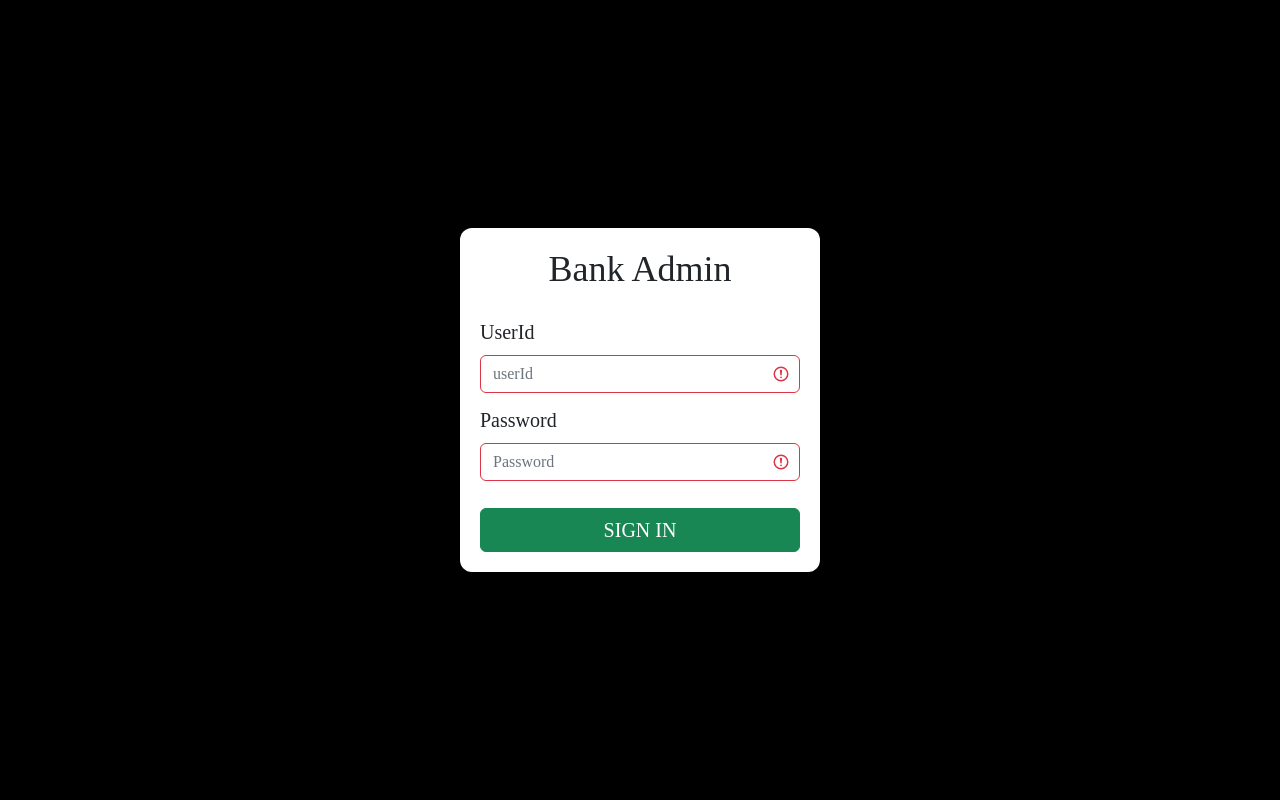
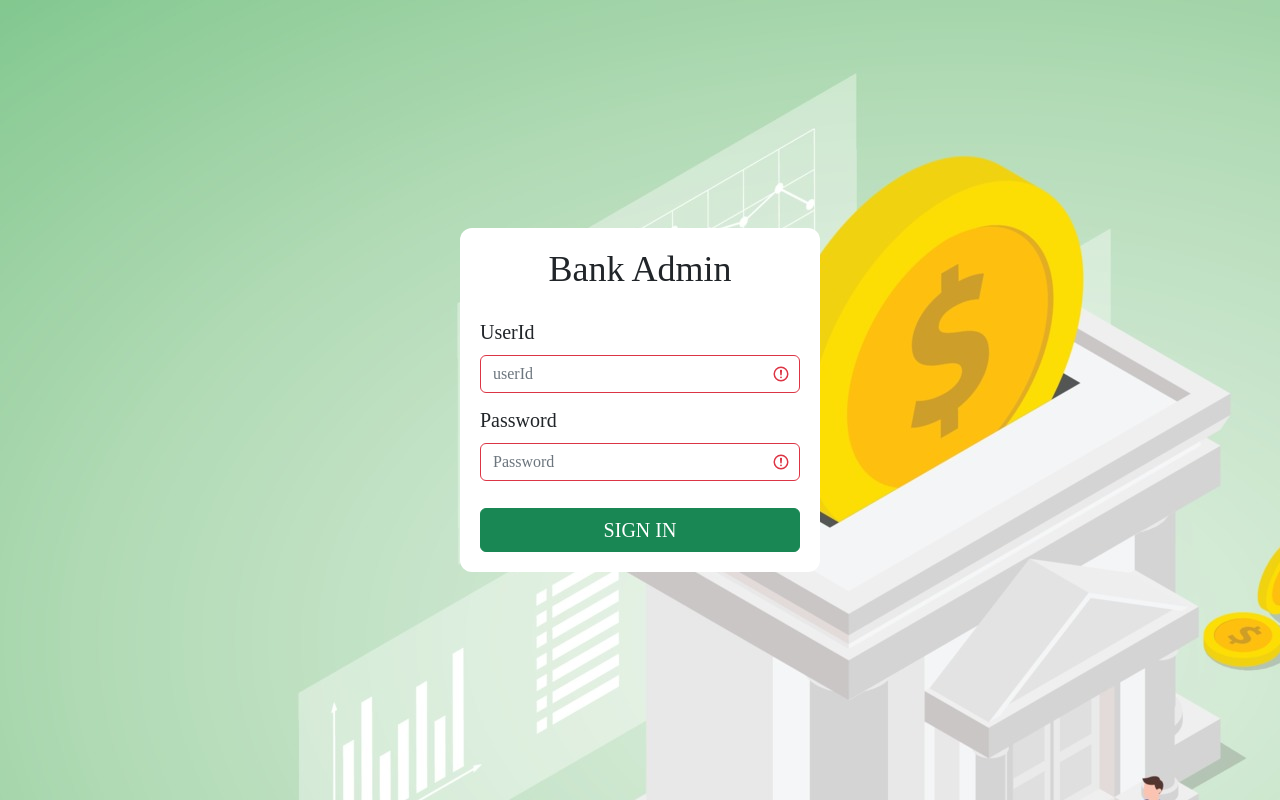
Before and after one commit to hritikbhandari/bank-admin-management-frontend, a React (Create React App) app: page /login in a window 1280 px wide. Built offline with nearby package versions, Linux system fonts and the light colour scheme.

Commit message:
Added comment and background image.

```diff
--- a/src/components/Branch/Branch.js
+++ b/src/components/Branch/Branch.js
@@ -33,12 +33,15 @@ const Branch=props =>
           setIsLoggedin(true)
         }
         try{
+
+          //using set to avoid duplicates
           let {data}= await getAllBranch();
           let tempCity = new Set();
           data.map(branch => {
             tempCity.add(branch.branchCity);
           });
 
+          //creating option for dropdown
           let tempOptions = [];
           [...tempCity].map(city => {
             tempOptions.push({
--- a/src/components/Branch/branch.css
+++ b/src/components/Branch/branch.css
@@ -9,7 +9,7 @@
     display: flex;
     align-items: center;
     justify-content: center;
-    background:black;
+    background-image: url('../../screenshots/434_generated.jpg');
     font-family: cursive;
 
 }
--- a/src/components/CustomerAccount/CustomerAccount.js
+++ b/src/components/CustomerAccount/CustomerAccount.js
@@ -22,7 +22,7 @@ const CustomerAccount=props=>
     const [accountStatusOptions, setAccountStatusOptions] = useState([]);
     const[err,setError]=useState('')
     const navigate = useNavigate();
-    const [isLoggedin, setIsLoggedin] = useState(false);
+    const [isLoggedin, setIsLoggedin] = useState(false);//It is used to validate every component rendering
 
         const BranchHandler=(selectedOption)=>{
             setBranchId(selectedOption.value);
@@ -39,6 +39,8 @@ const CustomerAccount=props=>
             console.log("Branch Handle",selectedOption.value);
         }
         const init=async()=>{
+
+            //setting option for dropdown
             const tempAccountType = [{
                     "value": "Current",
                     "label": "Current"
--- a/src/components/CustomerAccount/customer-account.css
+++ b/src/components/CustomerAccount/customer-account.css
@@ -9,7 +9,7 @@
     display: flex;
     align-items: center;
     justify-content: center;
-    background:black;
+    background-image: url('../../screenshots/434_generated.jpg');
     overflow: auto;
     font-family: cursive;
 }
--- a/src/components/CustomerDetails/Customer.js
+++ b/src/components/CustomerDetails/Customer.js
@@ -14,7 +14,7 @@ const Customer = props => {
     const [loadFlag, setLoadFlag] = useState(true);
     const [isLoggedin, setIsLoggedin] = useState(false);
 
-
+    //This method is used to load data by api calling
     const loadData = async () => {
         try {
             const {status, data} = await getAllCustomerAccount();
--- a/src/components/Dashboard/Dashboard.js
+++ b/src/components/Dashboard/Dashboard.js
@@ -1,38 +1,41 @@
-import React from 'react';
+import React from "react";
 
-import './dashboard.css'
-import { Link ,useNavigate } from "react-router-dom";
-const Dashboard = props => {
+import "./dashboard.css";
+import { Link, useNavigate } from "react-router-dom";
+const Dashboard = (props) => {
+  const navigate = useNavigate();
 
-
-  const navigate = useNavigate();
+  //To clear the current session
   const logout = () => {
-    console.log("log out user")
-    localStorage.removeItem('token-info');
-    navigate("/")
-
+    console.log("log out user");
+    localStorage.removeItem("token-info");
+    navigate("/");
   };
   return (
-  <>
-  {
-   console.log(localStorage.getItem("token-info"))
-  }
     <div>
       <ul>
-   <li><Link to="/customers">Customers</Link></li>
-    <li><Link to="/branchs">Branch Details</Link></li>
-    <li><Link to="/add-account">Add Account</Link></li>
-    <li><Link to="/add-branch">Add Branch</Link></li>
-    <li class="logout"><Link to="/" onClick={logout}>Logout</Link></li>
-
+        <li>
+          <Link to="/customers">Customers</Link>
+        </li>
+        <li>
+          <Link to="/branchs">Branch Details</Link>
+        </li>
+        <li>
+          <Link to="/add-account">Add Account</Link>
+        </li>
+        <li>
+          <Link to="/add-branch">Add Branch</Link>
+        </li>
+        <li class="logout">
+          <Link to="/" onClick={logout}>
+            Logout
+          </Link>
+        </li>
       </ul>
     </div>
-  </>
   );
 };
 
-Dashboard.propTypes = {
-
-};
+Dashboard.propTypes = {};
 
 export default Dashboard;
--- a/src/components/NotFound/NotFound.js
+++ b/src/components/NotFound/NotFound.js
@@ -1,7 +1,7 @@
 import React from 'react';
 import "./not-found.css"
 
-
+//Component for invalid url
 function NotFound(props) {
     return (
         <section class="page_404">
```
Lines whose indentation alone changed are shown as unchanged.
